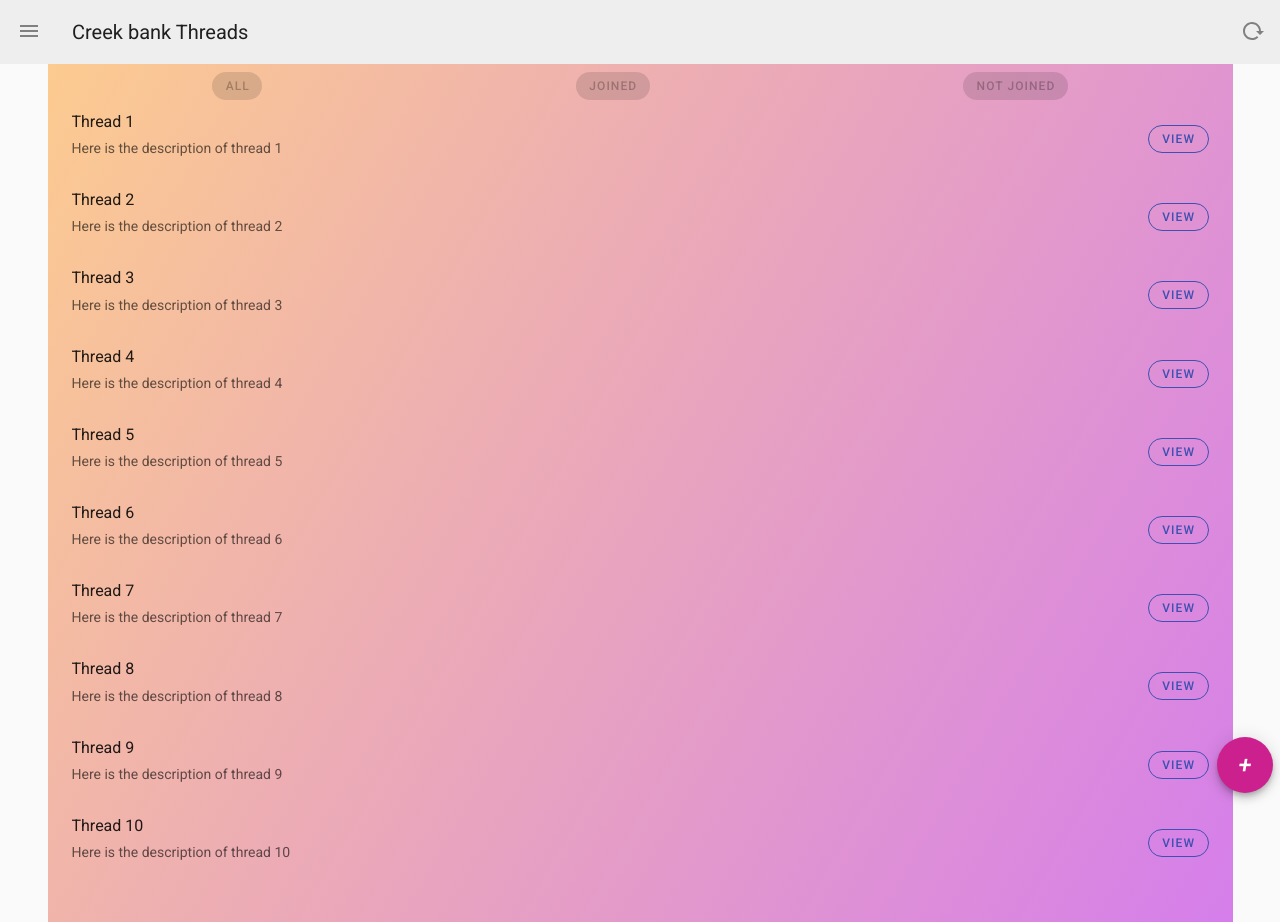
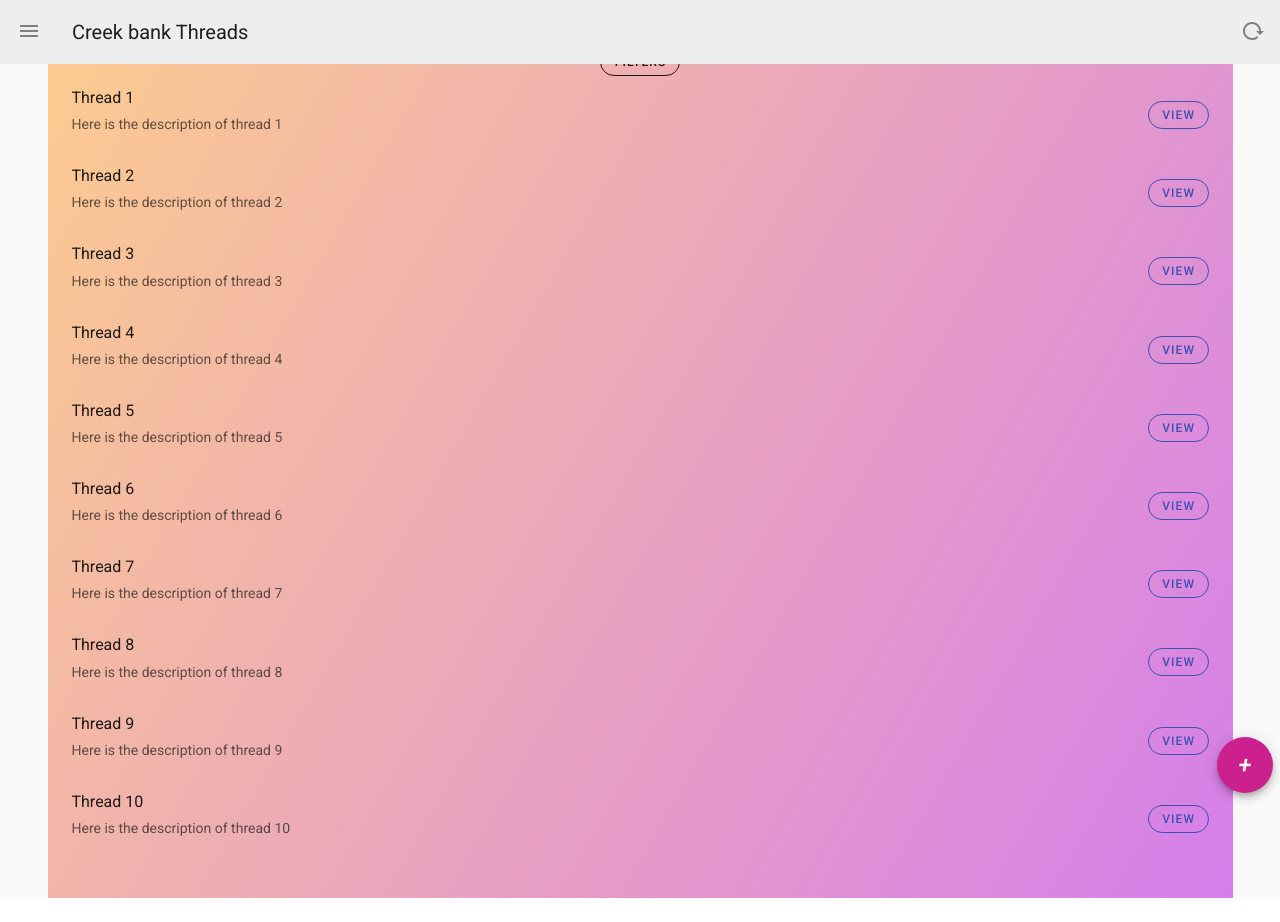
Before and after one commit to ButlerFuqua/local_social_frontend, a Nuxt app: page /threads in a window 1280 px wide. After the commit the page ends 898 px from the top, so only its background shows below. Built offline with nearby package versions, Linux system fonts and the light colour scheme.

Commit message:
Add filter drawer

```diff
--- a/components/threads/ThreadFilters.vue
+++ /dev/null
@@ -1,45 +0,0 @@
-<template>
-  <div id="filterContainer" class="d-flex justify-space-around">
-    <v-btn
-      v-for="(filter, idx) in filters"
-      :key="idx"
-      small
-      rounded
-      elevation="0"
-      :color="selected === filter ? 'primary' : ''"
-      @click="updateSelection(filter)"
-      disabled
-      >{{ filter }}</v-btn
-    >
-  </div>
-</template>
-
-<script>
-export default {
-  name: "ThreadFilters",
-  props: ["applyFilter"],
-  data() {
-    return {
-      isLoading: true,
-      errorMessage: null,
-      selected: "All",
-      filters: ["All", "Joined", "Not Joined"],
-    };
-  },
-  methods: {
-    updateSelection(text) {
-      if (!this.applyFilter) return;
-
-      this.applyFilter(text);
-      this.selected = text;
-    },
-  },
-};
-</script>
-
-<style lang="scss" scoped>
-#filterContainer {
-  position: sticky;
-  top: 0;
-}
-</style>
--- /dev/null
+++ b/components/threads/filters/ThreadFilterDialog.vue
@@ -0,0 +1,43 @@
+<template>
+  <v-row justify="center">
+    <v-dialog
+      v-model="showDialog"
+      fullscreen
+      hide-overlay
+      transition="dialog-bottom-transition"
+    >
+      <v-card>
+        <v-toolbar dark color="secondary">
+          <v-btn icon dark @click="closeThreadFiltersDialog">
+            <v-icon>mdi-close</v-icon>
+          </v-btn>
+          <v-toolbar-title>Thread Filters</v-toolbar-title>
+          <v-spacer></v-spacer>
+          <v-toolbar-items>
+            <v-btn dark text @click="closeThreadFiltersDialog"> Close </v-btn>
+          </v-toolbar-items>
+        </v-toolbar>
+        <!-- Error Message -->
+        <div class="d-flex justify-center align-center pa-3">
+          Thread filters
+        </div>
+      </v-card>
+    </v-dialog>
+  </v-row>
+</template>
+
+<script>
+export default {
+  name: "ThreadFiltersDialog",
+  props: ["showDialog", "closeThreadFiltersDialog"],
+  components: {},
+  data() {
+    return {};
+  },
+  methods: {},
+  async created() {},
+};
+</script>
+
+<style lang='scss' scoped>
+</style>
--- /dev/null
+++ b/components/threads/filters/ThreadFilters.vue
@@ -0,0 +1,54 @@
+<template>
+  <div
+    id="filterContainer"
+    class="d-flex flex-column justify-center align-center"
+  >
+    <ThreadFilterDrawer
+      :showDialog="showDialog"
+      :closeThreadFiltersDialog="closeThreadFiltersDialog"
+    />
+    <v-btn
+      small
+      rounded
+      elevation="0"
+      outlined
+      :color="appliedFilters.length > 0 ? 'primary' : ''"
+      @click="showDialog = true"
+      >Filters</v-btn
+    >
+  </div>
+</template>
+
+<script>
+import ThreadFilterDrawer from "./ThreadFilterDialog.vue";
+export default {
+  name: "ThreadFilters",
+  props: [],
+  components: { ThreadFilterDrawer },
+  data() {
+    return {
+      isLoading: true,
+      errorMessage: null,
+      selected: "All",
+      filters: ["All", "Joined", "Not Joined"],
+      appliedFilters: [],
+      showDialog: false,
+    };
+  },
+  methods: {
+    closeThreadFiltersDialog() {
+      this.showDialog = false;
+    },
+    applyFilters() {
+      console.log("apply filters");
+    },
+  },
+};
+</script>
+
+<style lang="scss" scoped>
+#filterContainer {
+  position: sticky;
+  top: 0;
+}
+</style>
--- a/layouts/error.vue
+++ b/layouts/error.vue
@@ -12,10 +12,6 @@
       </p>
       <p v-else>{{ otherError }}</p>
     </v-alert>
-    <v-divider class="my-4"></v-divider>
-    <div class="text-center my-4">
-      <h2>Recent updates</h2>
-    </div>
     <v-divider class="my-4"></v-divider>
   </v-container>
 </template>
--- a/pages/threads.vue
+++ b/pages/threads.vue
@@ -34,7 +34,7 @@
 
 <script>
 import generateHeadTags from "../lib/generateMeta";
-import ThreadFilters from "../components/threads/ThreadFilters.vue";
+import ThreadFilters from "../components/threads/filters/ThreadFilters.vue";
 import ThreadList from "../components/threads/ThreadList.vue";
 import EmptyThreads from "../components/threads/EmptyThreads.vue";
 import ErrorMessage from "../components/progress/ErrorMessage.vue";
```
